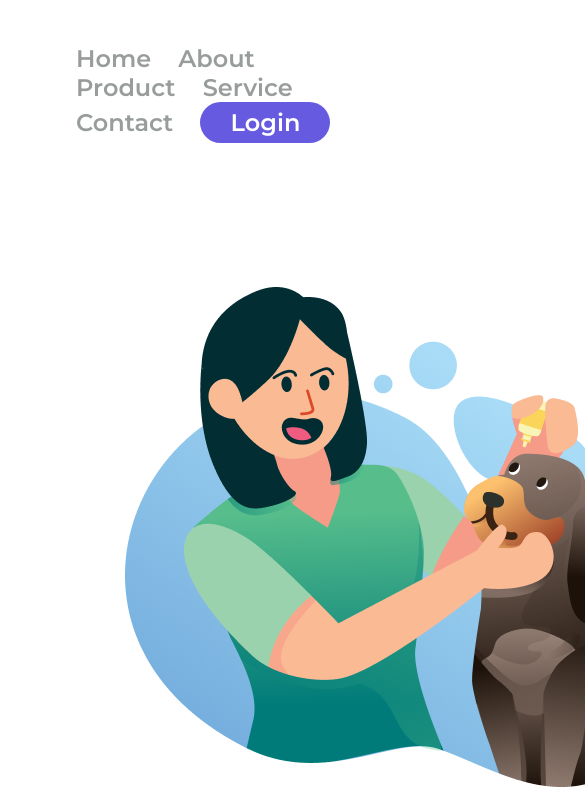
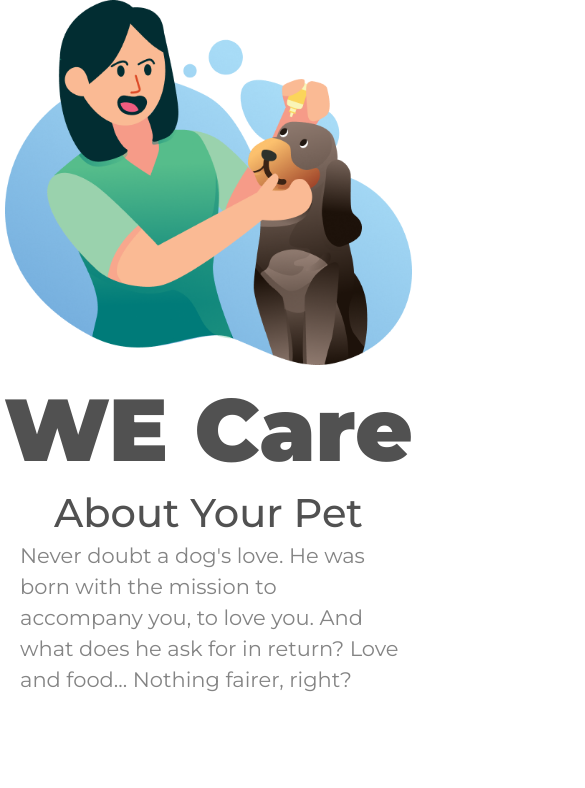
Before and after one commit to brunocomole/Projeto-we-care, a plain HTML site: page index.html in a window 390 px wide. Shown: the top 788 px of the page, 585 px wide, since content can reach past the window. Drawn offline with Linux system fonts and the light colour scheme.

Commit message:
atualização para celular

```diff
--- a/index.html
+++ b/index.html
@@ -15,7 +15,7 @@
 </head>
 
 <body>
-    <header>
+     <header class="link-header">
         <a class="link-header">Home</a>
         <a class="link-header">About</a>
         <a class="link-header">Product</a>
--- a/styles.css
+++ b/styles.css
@@ -82,4 +82,49 @@ p {
     font-size: 28px;
     line-height: 34px;
     color: #000000;
+
 }
+
+@media screen and (max-width:414px){
+    .link-header {
+     display: none;
+ }
+
+   .img-logo {
+      width: 407px;
+      height: 365px;
+      margin-left: 5px;
+
+   }
+
+      h1 {
+      margin-left: -82px;
+      font-weight: 900;
+      font-size: 88px;
+
+   }
+
+      h2 {
+        font-size: 40px;
+        position: relative;
+        left: -32px;
+        top: -14px;
+
+
+      }
+
+      p {
+        font-size: 21px;
+        position: relative;
+        left: -66px;
+        top: -54px;
+        line-height: 31px;
+        width: 384px;
+
+
+
+
+
+      }
+
+}
```
